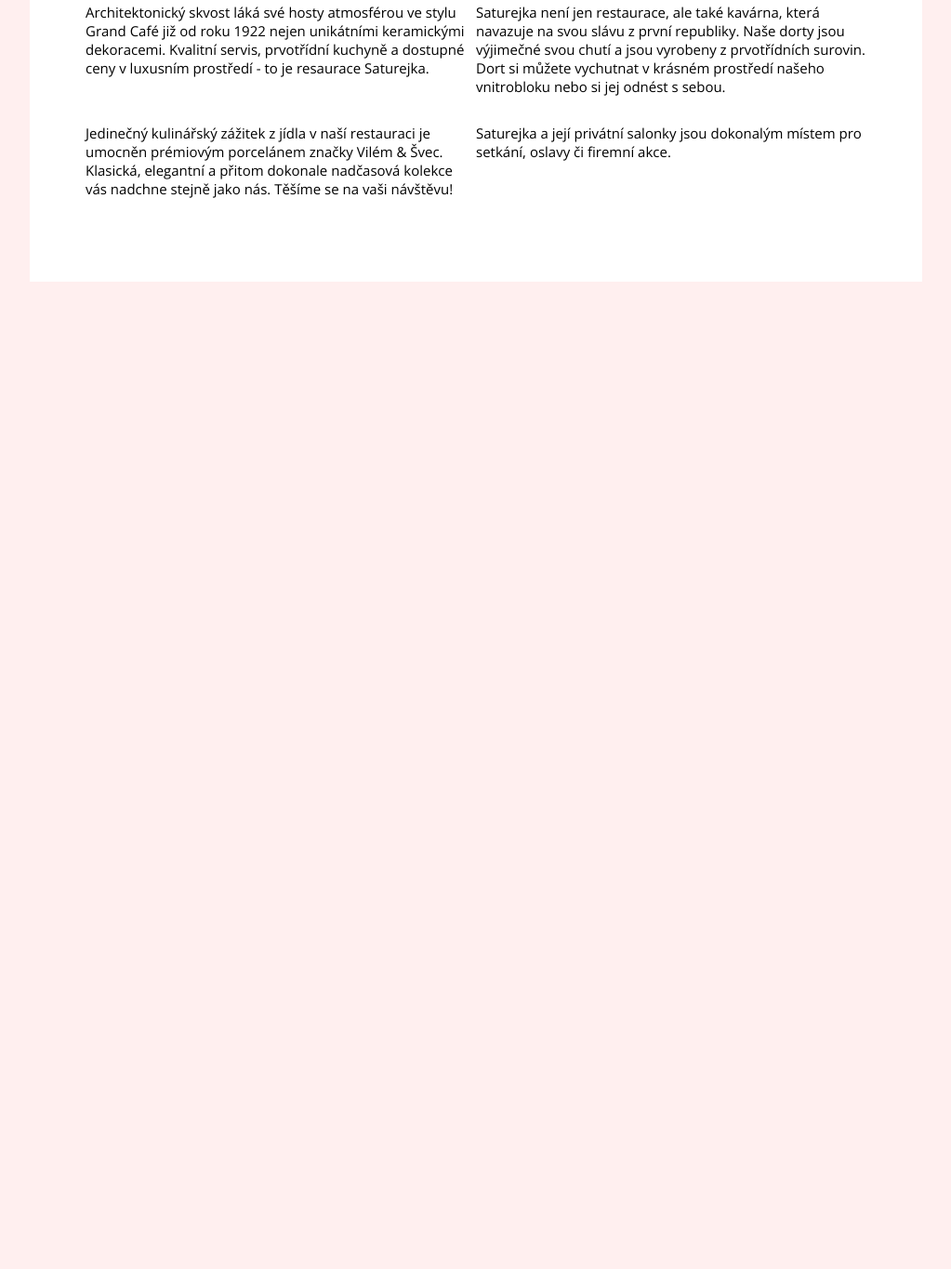
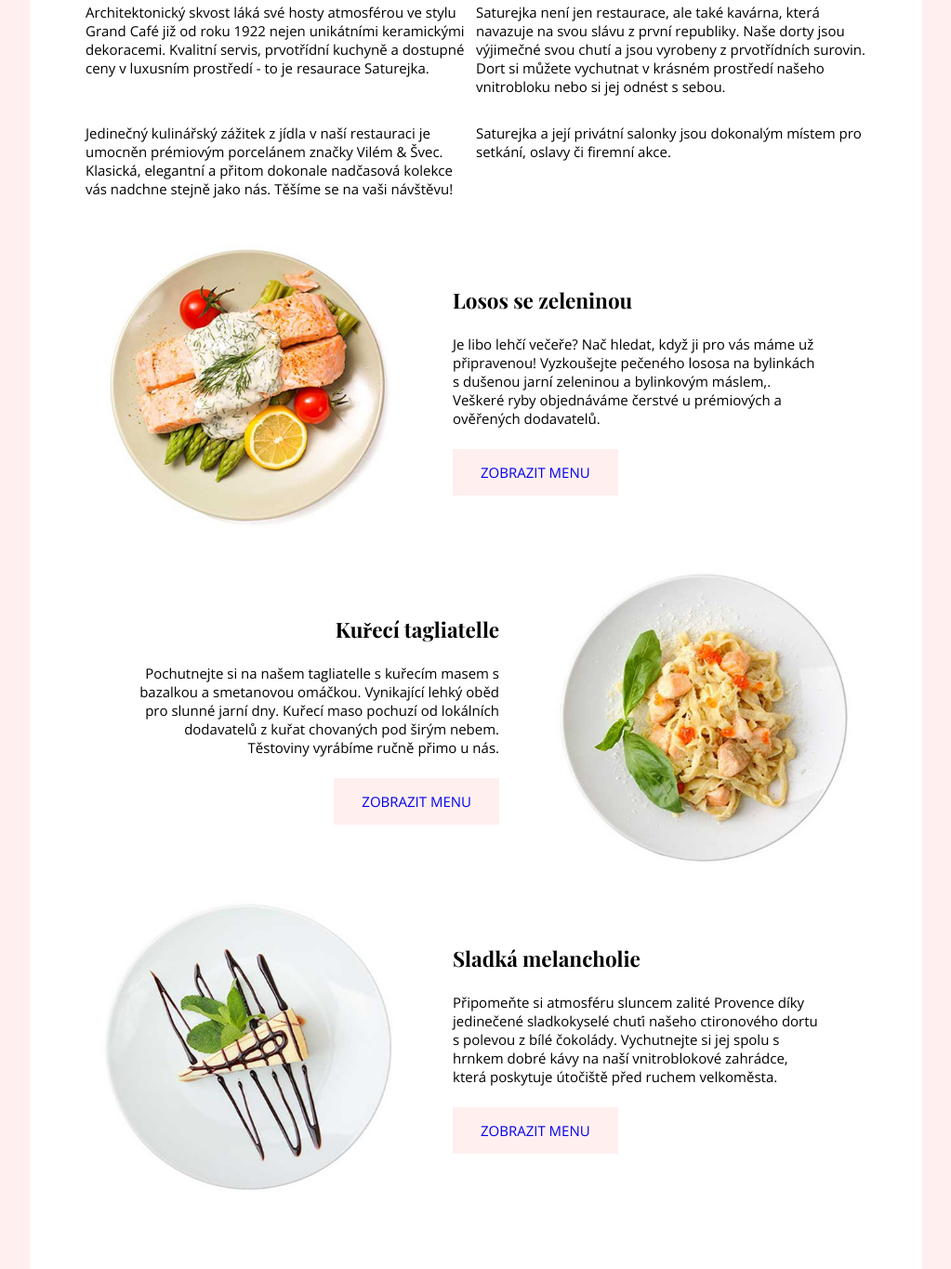
Before and after one commit to mstanka/da-saturejka, a plain HTML site: page index.html in a window 1280 px wide. Shown: the part 887-2252 px from the top of the page at 93% size, without its empty margins (128-1151 px from the left). Before the commit the page ends 1190 px from the top, so only its background shows below. Drawn offline with nearby package versions, Linux system fonts and the light colour scheme.

Commit message:
add menu section

```diff
--- a/index.html
+++ b/index.html
@@ -31,7 +31,8 @@
         <img src="./img/home3.jpg" alt="Home 3 img" class="features__img">
       </div>
       <div class="features__text">
-        <p>Architektonický skvost láká své hosty atmosférou ve stylu Grand Café již od roku 1922 nejen unikátními keramickými
+        <p>Architektonický skvost láká své hosty atmosférou ve stylu Grand Café již od roku 1922 nejen unikátními
+          keramickými
           dekoracemi. Kvalitní servis, prvotřídní kuchyně a dostupné ceny v luxusním prostředí - to je resaurace
           Saturejka.</p>
         <p>Saturejka není jen restaurace, ale také kavárna, která navazuje na svou slávu z první republiky. Naše dorty
@@ -44,7 +45,51 @@
           elegantní a přitom dokonale nadčasová kolekce vás nadchne stejně jako nás. Těšíme se na vaši návštěvu!</p>
         <p>Saturejka a její privátní salonky jsou dokonalým místem pro setkání, oslavy či firemní akce.</p>
       </div>
-
+    </section>
+    <section class="section__menu">
+      <div class="menu__wrapper">
+        <div class="menu__box">
+          <div class="menu__img-box">
+            <img src="./img/dish1.jpg" alt="Losos se zeleninou" class="menu__img">
+          </div>
+          <div class="menu__text-box">
+            <h2 class="menu__title">Losos se zeleninou</h2>
+            <p class="menu__text">Je libo lehčí večeře? Nač hledat, když ji pro vás máme už připravenou! Vyzkoušejte
+              pečeného lososa na bylinkách s
+              dušenou jarní zeleninou a bylinkovým máslem,. Veškeré ryby objednáváme čerstvé u prémiových a ověřených
+              dodavatelů.</p>
+              <a href="#" class="menu__cta">ZOBRAZIT MENU</a>
+            </div>
+        </div>
+        <div class="menu__box">
+          <div class="menu__img-box">
+            <img src="./img/dish2.jpg" alt="Kuřecí tagliatelle" class="menu__img">
+          </div>
+          <div class="menu__text-box">
+            <h2 class="menu__title">Kuřecí tagliatelle</h2>
+            <p class="menu__text">Pochutnejte si na našem tagliatelle s kuřecím masem s bazalkou a smetanovou omáčkou.
+              Vynikající lehký oběd pro slunné
+              jarní dny. Kuřecí maso pochuzí od lokálních dodavatelů z kuřat chovaných pod širým nebem. Těstoviny
+              vyrábíme ručně přimo
+              u nás.</p>
+            <a href="#" class="menu__cta">ZOBRAZIT MENU</a>
+          </div>
+        </div>
+        <div class="menu__box">
+          <div class="menu__img-box">
+            <img src="./img/dish3.jpg" alt="Kuřecí tagliatelle" class="menu__img">
+          </div>
+          <div class="menu__text-box">
+            <h2 class="menu__title">Sladká melancholie</h2>
+            <p class="menu__text">Připomeňte si atmosféru sluncem zalité Provence díky jedinečené sladkokyselé chuťi
+              našeho ctironového dortu s polevou z
+              bílé čokolády. Vychutnejte si jej spolu s hrnkem dobré kávy na naší vnitroblokové zahrádce, která
+              poskytuje útočiště
+              před ruchem velkoměsta.</p>
+            <a href="#" class="menu__cta">ZOBRAZIT MENU</a>
+          </div>
+        </div>
+      </div>
     </section>
   </main>
 </body>
--- a/style.css
+++ b/style.css
@@ -73,3 +73,45 @@ h2 {
   padding-bottom: 2rem;
   max-width: 50%;
 }
+
+.menu__wrapper {
+  display: flex;
+  flex-direction: column;
+}
+
+.menu__box {
+  display: flex;
+  justify-content: center;
+  align-items: center;
+}
+
+.menu__img-box {
+  background-color: #fff;
+}
+
+.menu__img {
+  max-width: 350px;
+}
+
+.menu__text-box {
+  padding: 0 3rem;
+}
+
+.menu__box:nth-child(2) > .menu__img-box {
+  order: 2;
+}
+
+.menu__box:nth-child(2) > .menu__text-box {
+  text-align: right;
+}
+
+.menu__text {
+  padding: 1.5rem 0;
+}
+
+.menu__cta {
+  display: inline-block;
+  text-decoration: none;
+  padding: 1rem 2rem;
+  background-color: #ffefef;
+}
```
